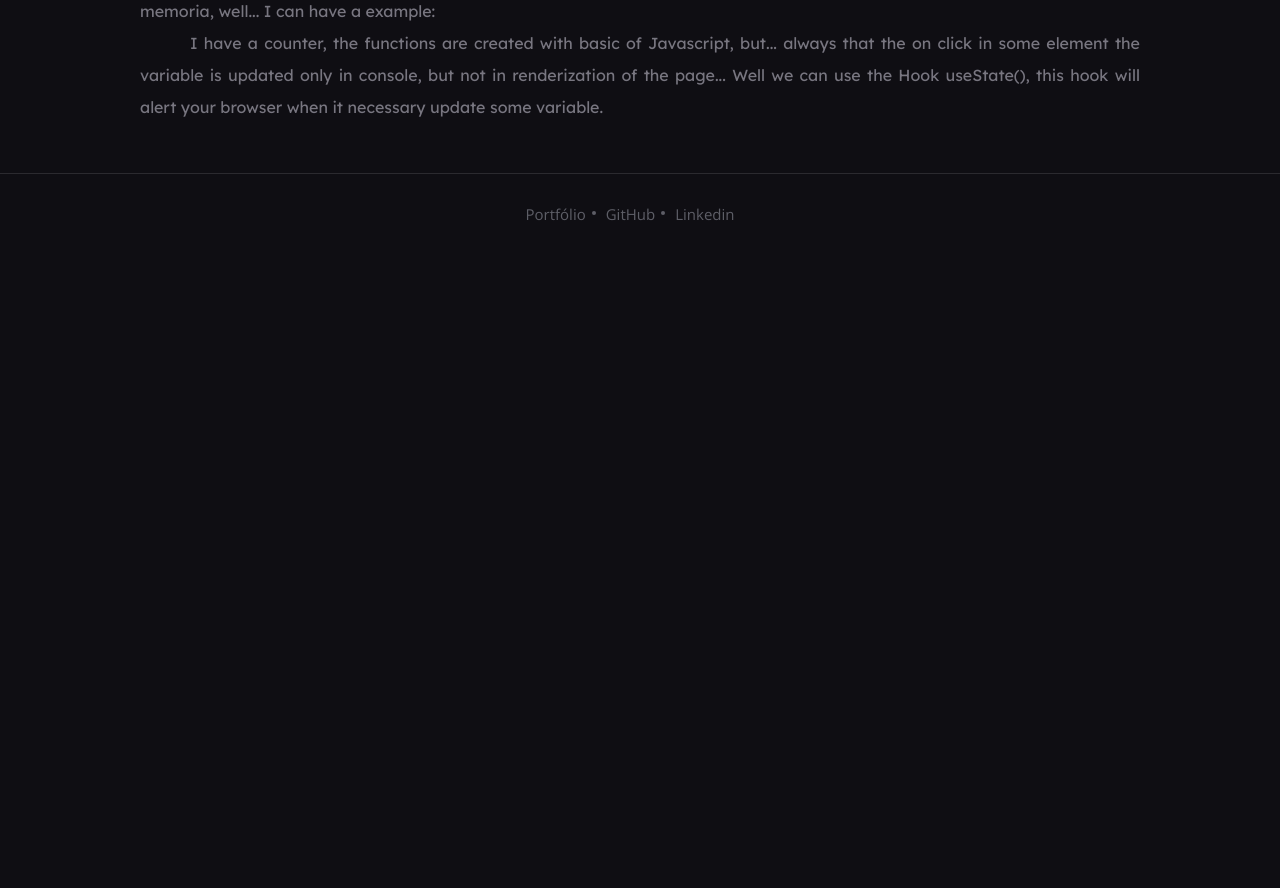
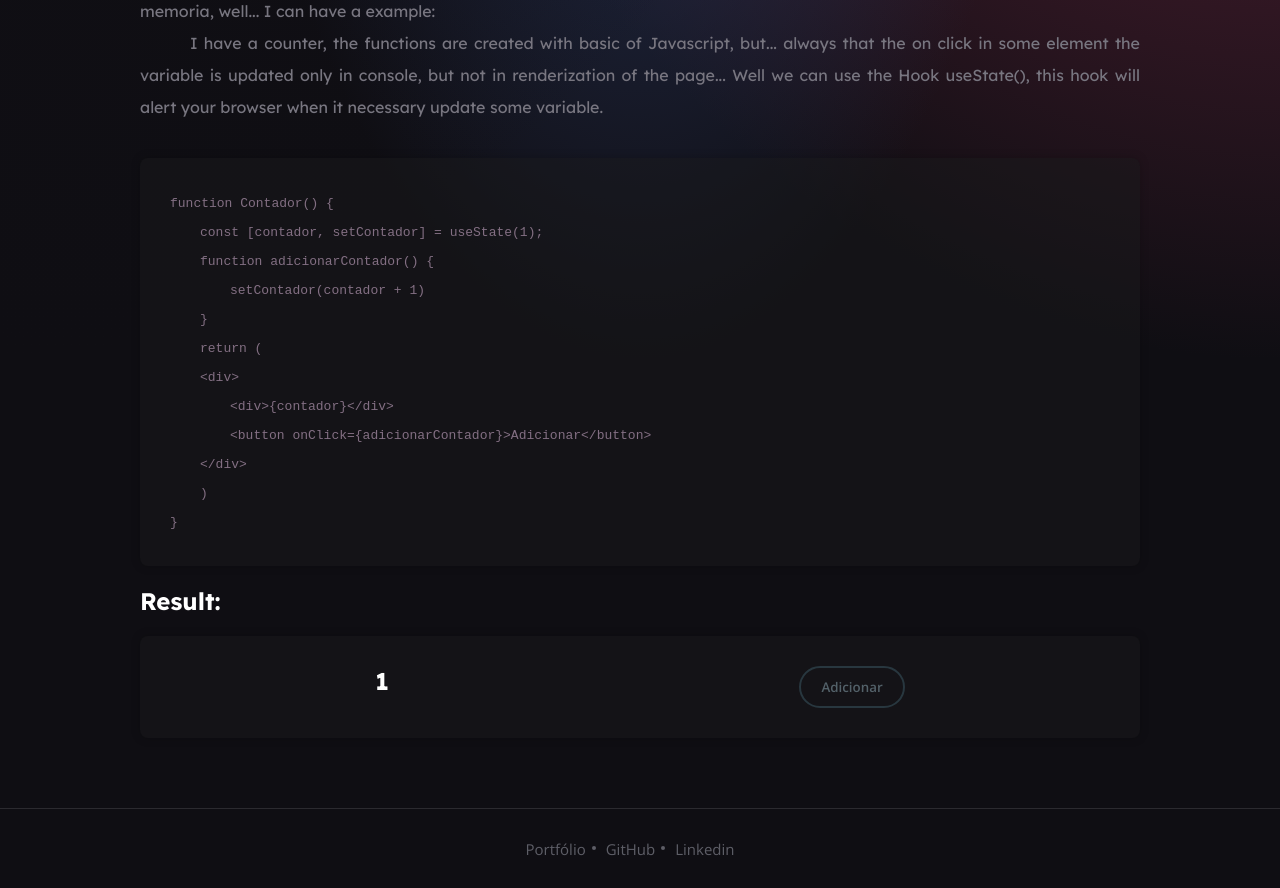
Before and after one commit to LuciLua/testes-next-js, a Next.js app: page /learn in a window 1280 px wide. Shown: the part 720-1608 px from the top of the page. Before the commit the page ends 973 px from the top, so only its background shows below. Built offline with nearby package versions, Linux system fonts and the light colour scheme.

Commit message:
👩‍💻 useState() - Learn add

```diff
--- a/src/pages/learn.js
+++ b/src/pages/learn.js
@@ -1,3 +1,4 @@
+import { useState } from "react";
 import styles from "../styles/learn.module.scss";
 
 function Learn() {
@@ -19,7 +20,7 @@ function Learn() {
         }
 
         return (
-            <div>
+            <div className={styles.contador}>
                 <div>{contador}</div>
                 <button onClick={adicionarContador}>Adicionar</button>
             </div>
@@ -56,6 +57,25 @@ function Learn() {
                         <p>
                             I have a counter, the functions are created with basic of Javascript, but... always that the on click in some element the variable is updated only in console, but not in renderization of the page... Well we can use the Hook useState(), this hook will alert your browser when it necessary update some variable.
                         </p>
+                        <p>
+                            <div className={styles.codes}>
+                                <code>{`function Contador() {`}</code>
+                                <code className={styles.codeWithIndent}>{`const [contador, setContador] = useState(1);`}</code>
+                                <code className={styles.codeWithIndent}>{`function adicionarContador() {`}</code>
+                                <code className={styles.codeWithTwoIndent}>{`setContador(contador + 1)`}</code>
+                                <code className={styles.codeWithIndent}>{`}`}</code>
+                                <code className={styles.codeWithIndent}>{`return (`}</code>
+                                <code className={styles.codeWithIndent}>{`<div>`}</code>
+                                <code className={styles.codeWithTwoIndent}>{`<div>{contador}</div>`}</code>
+                                <code className={styles.codeWithTwoIndent}>{`<button onClick={adicionarContador}>Adicionar</button>`}</code>
+                                <code className={styles.codeWithIndent}>{`</div>`}</code>
+                                <code className={styles.codeWithIndent}>{`)`}</code>
+                                <code>{`}`}</code>
+                            </div>
+                        </p>
+                        <h2>
+                            Result: <Contador />
+                        </h2>
                     </div>
                 </div>
             </div>
--- a/src/styles/learn.module.scss
+++ b/src/styles/learn.module.scss
@@ -40,12 +40,11 @@
 
     // background-color: rgba(255, 0, 0, 0.233);
 
-    .hooksColumns{
-
+    .hooksColumns {
       position: relative;
       max-width: 100%;
 
-      h1{
+      h1 {
         margin: 40px 0;
         width: 100%;
         max-width: 1000px;
@@ -53,7 +52,52 @@
         color: #f2f2f2;
       }
 
-      p{
+      h2 {
+        margin: 20px 0;
+
+        .contador {
+          display: flex;
+          margin-top: 20px;
+
+          padding: 30px;
+
+          box-shadow: 0 0 10px rgba(2, 2, 2, 0.212);
+          background-color: rgba(25, 25, 28, 0.486);
+
+          border-radius: 8px;
+
+          justify-content: space-around;
+
+          button{
+            padding: 10px 20px;
+            border-radius: 30px;
+            background-color: transparent;
+
+            font-family: 'Open Sans', sans-serif;
+            font-weight: 800;
+
+            border:  2px solid  rgb(40, 55, 63);
+            color: rgb(83, 97, 105);
+
+
+            cursor: pointer;
+
+
+            &:hover{
+              border-color:rgb(56, 79, 92);
+              color: rgb(56, 79, 92);
+            }
+
+            &:hover{
+              border-color:rgb(72, 96, 110);
+              color: rgb(72, 96, 110);
+            }
+
+          }
+        }
+      }
+
+      p {
         max-width: 1000px;
         line-height: 2;
         text-indent: 50px;
@@ -66,11 +110,10 @@
         position: relative;
       }
 
-      .codes{
+      .codes {
         margin-top: 35px;
         display: flex;
         flex-direction: column;
-
 
         text-indent: 0;
 
@@ -86,33 +129,33 @@
         max-width: 100%;
         position: relative;
 
-
-        &::-webkit-scrollbar{
+        &::-webkit-scrollbar {
           height: 3px;
           background-color: #3a393d;
           border-radius: 30px;
         }
-        &::-webkit-scrollbar-thumb{
+        &::-webkit-scrollbar-thumb {
           border-radius: 30px;
           background-color: #1e1d1f;
         }
 
-        code{
+        code {
           color: #836f83;
           margin-top: 3px;
 
           min-width: 700px;
 
-          &.codeWithIndent{
+          &.codeWithIndent {
             text-indent: 30px;
+          }
+          &.codeWithTwoIndent {
+            text-indent: 60px;
           }
         }
       }
     }
-
   }
 }
 
 @media only screen and (max-width: 700px) {
-
 }
```
Lines whose indentation alone changed are shown as unchanged.
